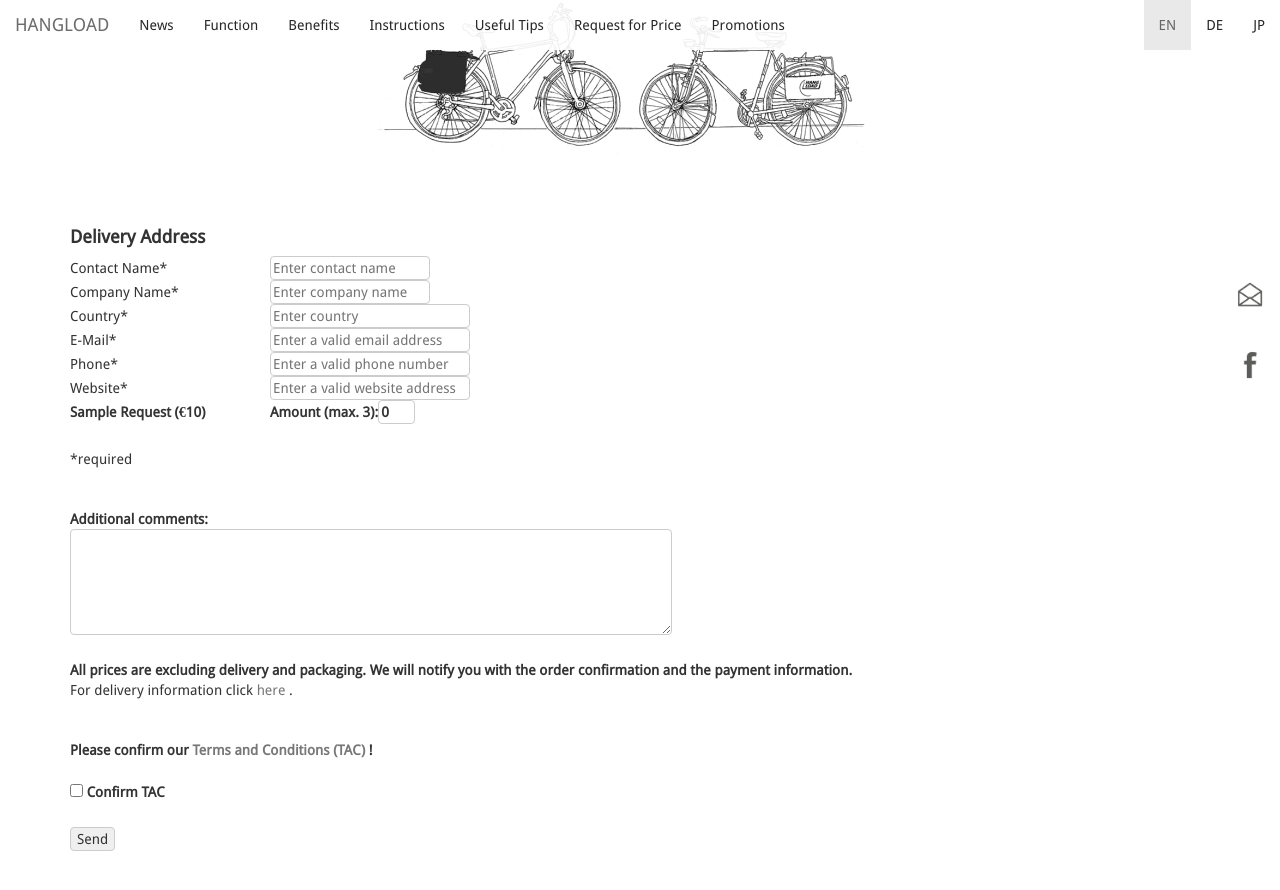
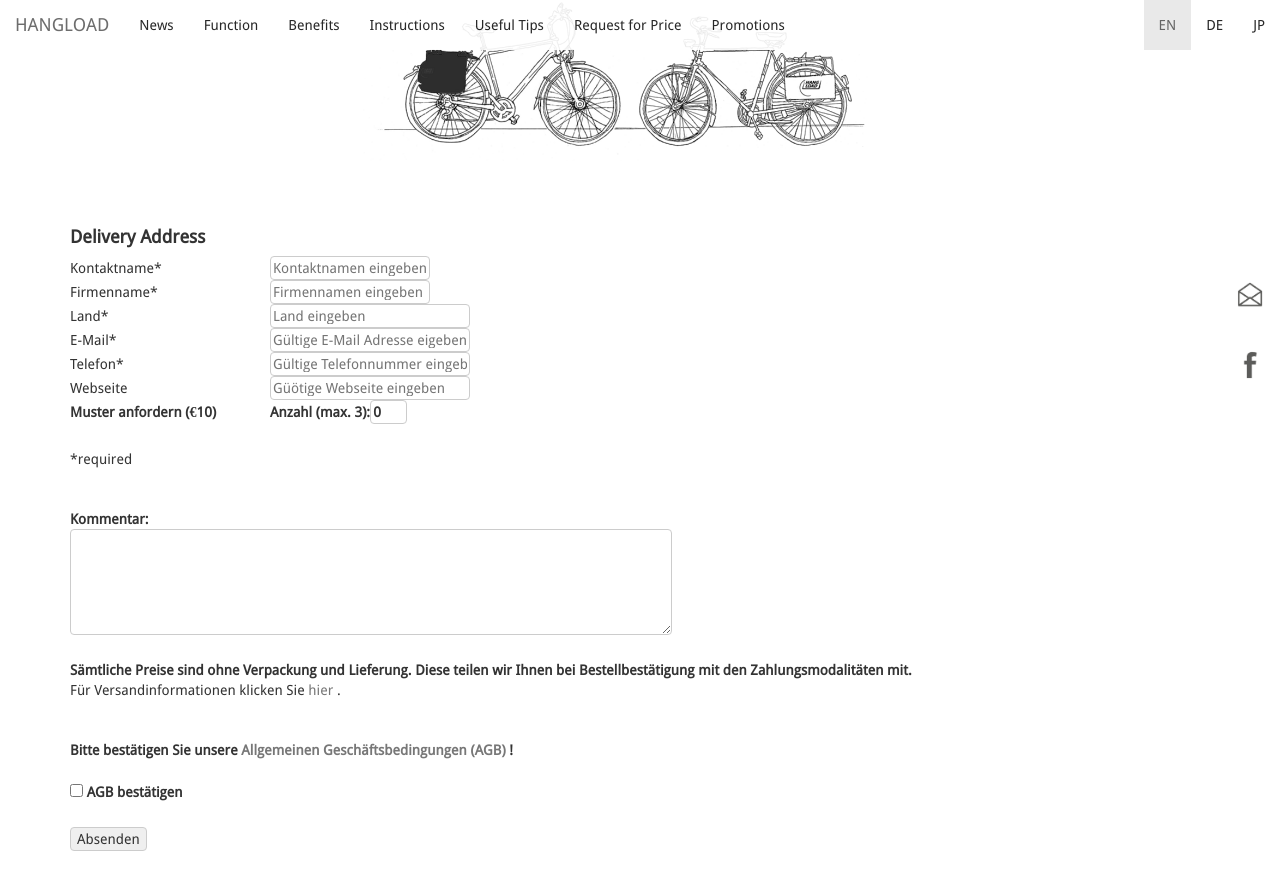
Before and after one commit to bodokaiser/hangload.com, a Jekyll site: the page built from de/promotions/order.html, in a window 1280 px wide and 900 px high, scrolled down 579 px. Shown: the top 890 px of the window. Built offline with Jekyll 4.4.1, drawn with Linux system fonts in a browser that asks for light colours; nearby versions of some CDN libraries; library files that are not in the unit come from our copies; Markdown is read by kramdown in place of the engine named in the settings.

Commit message:
Update order.html

```diff
--- a/de/promotions/order.html
+++ b/de/promotions/order.html
@@ -179,36 +179,36 @@ Minimum order 50.
 			<td colspan="2"><input type="hidden" name="vdate" id="vdate" value="">
 		</tr>
 		<tr>
-			<td width="200px">Contact Name*</td>
-			<td width="200px"><input type="text" required placeholder="Enter contact name" name="contact_name" id="first_name"> </td>
+			<td width="200px">Kontaktname*</td>
+			<td width="200px"><input type="text" required placeholder="Kontaktnamen eingeben" name="contact_name" id="first_name"> </td>
 		</tr>
 		<tr>
-			<td>Company Name*</td>
-			<td width="200px"><input type="text" required placeholder="Enter company name" name="company_name" id="last_name"> </td>
+			<td>Firmenname*</td>
+			<td width="200px"><input type="text" required placeholder="Firmennamen eingeben" name="company_name" id="last_name"> </td>
 		</tr>
 		<tr>
-			<td>Country*</td>
-			<td colspan="2"><input type="text" required placeholder="Enter country" name="country" id="country" style="width: 100%"> </td>
+			<td>Land*</td>
+			<td colspan="2"><input type="text" required placeholder="Land eingeben" name="country" id="country" style="width: 100%"> </td>
 		</tr>
 		<tr></tr>
 		<tr>
 			<td>E-Mail*</td>
-			<td colspan="2"><input type="email" name="email" id="email" style="width: 100%" required placeholder="Enter a valid email address"> </td>
+			<td colspan="2"><input type="email" name="email" id="email" style="width: 100%" required placeholder="Gültige E-Mail Adresse eigeben"> </td>
 		</tr>
 		<tr>
-			<td>Phone*</td>
-			<td colspan="2"><input type="text" name="phone" id="phone" style="width: 100%" required placeholder="Enter a valid phone number"></td>
+			<td>Telefon*</td>
+			<td colspan="2"><input type="text" name="phone" id="phone" style="width: 100%" required placeholder="Gültige Telefonnummer eingeben"></td>
 		</tr>
 		<tr>
-			<td>Website*</td>
-			<td colspan="2"><input type="text" name="website" id="add_address" style="width: 100%" required placeholder="Enter a valid website address"></td>
+			<td>Webseite</td>
+			<td colspan="2"><input type="text" name="website" id="add_address" style="width: 100%" required placeholder="Güötige Webseite eingeben"></td>
 		</tr>
 	<tr>
 		<td>
-			<label>Sample Request (&euro;10)</label>
+			<label>Muster anfordern (&euro;10)</label>
 		</td>
 		<td>
-			<label>Amount (max. 3):<input type="number" min="0" max="4" maxlength="1" size="2" value="0" name="countMetal" id="countMetal"></label>
+			<label>Anzahl (max. 3):<input type="number" min="0" max="4" maxlength="1" size="2" value="0" name="countMetal" id="countMetal"></label>
 		</td>
 	</tr>
 	</table>
@@ -217,25 +217,25 @@ Minimum order 50.
 	<br>
 	<br>
 	<br>
-	<strong> Additional comments: </strong>
+	<strong> Kommentar: </strong>
 	<br>
 	<textarea cols="80" rows="5" name="Anmerkungen" >
 	</textarea>
 	<br>
 	<br>
-	<strong> All prices are excluding delivery and packaging. We will notify you with the order
-	confirmation and the payment information. </strong> <br>
-	For delivery information click <a target="_blank" href="/delivery/#delivery"> here </a>.
+	<strong> Sämtliche Preise sind ohne Verpackung und Lieferung. Diese teilen wir Ihnen bei Bestellbestätigung
+mit den Zahlungsmodalitäten mit. </strong> <br>
+Für Versandinformationen klicken Sie <a target="_blank" href="/deliveryDE/#delivery"> hier </a>.
+<br>
+<br>
+<br>
+<strong> Bitte bestätigen Sie unsere <a target="_blank" href="/agbDE/#agb"> Allgemeinen Geschäftsbedingungen (AGB) </a> ! </strong> <br> <br>
+<input type="checkbox" name="agbconfirm" id="agbconfirm" class="css-checkbox sme" value="agbconfirm">
+<label for="agbconfirm" name="agbconfirm_lbl" class="css-label sme depressed"> AGB bestätigen </label>
 	<br>
 	<br>
-	<br>
-	<strong>Please confirm our <a target="_blank" href="/agb/#agb"> Terms and Conditions (TAC) </a> ! </strong> <br> <br>
-	<input type="checkbox" name="agbconfirm" id="agbconfirm" class="css-checkbox sme" value="agbconfirm">
-	<label for="agbconfirm" name="agbconfirm_lbl" required class="css-label sme depressed"> Confirm TAC </label>
-	<br>
-	<br>
-	<input type="submit" name="sendbutton" value="Send">
-	<input type="hidden" name="_next" value="//hangload.com/thank" />
+	<input type="submit" name="sendbutton" value="Absenden">
+	<input type="hidden" name="_next" value="//hangload.com/thankDE" />
 
 <!--	<input type="hidden"
 	$toText="$email";
```
